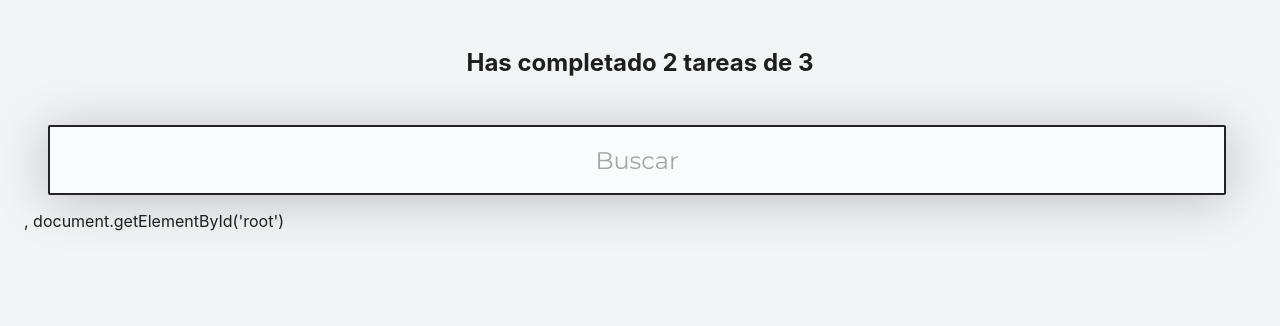
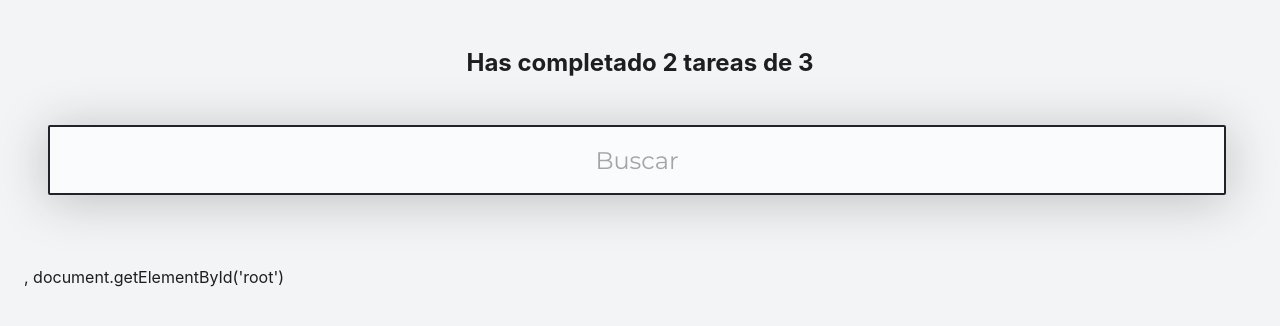
Before and after one commit to chriscodex/ReactJS-Introduction, a React (Create React App) app: page / in a window 1280 px wide. Shown: the top 326 px of the page. Built offline with nearby package versions, Linux system fonts and the light colour scheme.

Commit message:
TodoList component added to Ap

```diff
--- a/src/App.js
+++ b/src/App.js
@@ -55,6 +55,10 @@ function App() {
         searchValue={searchValue}
         setSearchValue={setSearchValue}
       />
+
+      <TodoList>
+      </TodoList>
+
     </react.Fragment>
   )
 }
```
